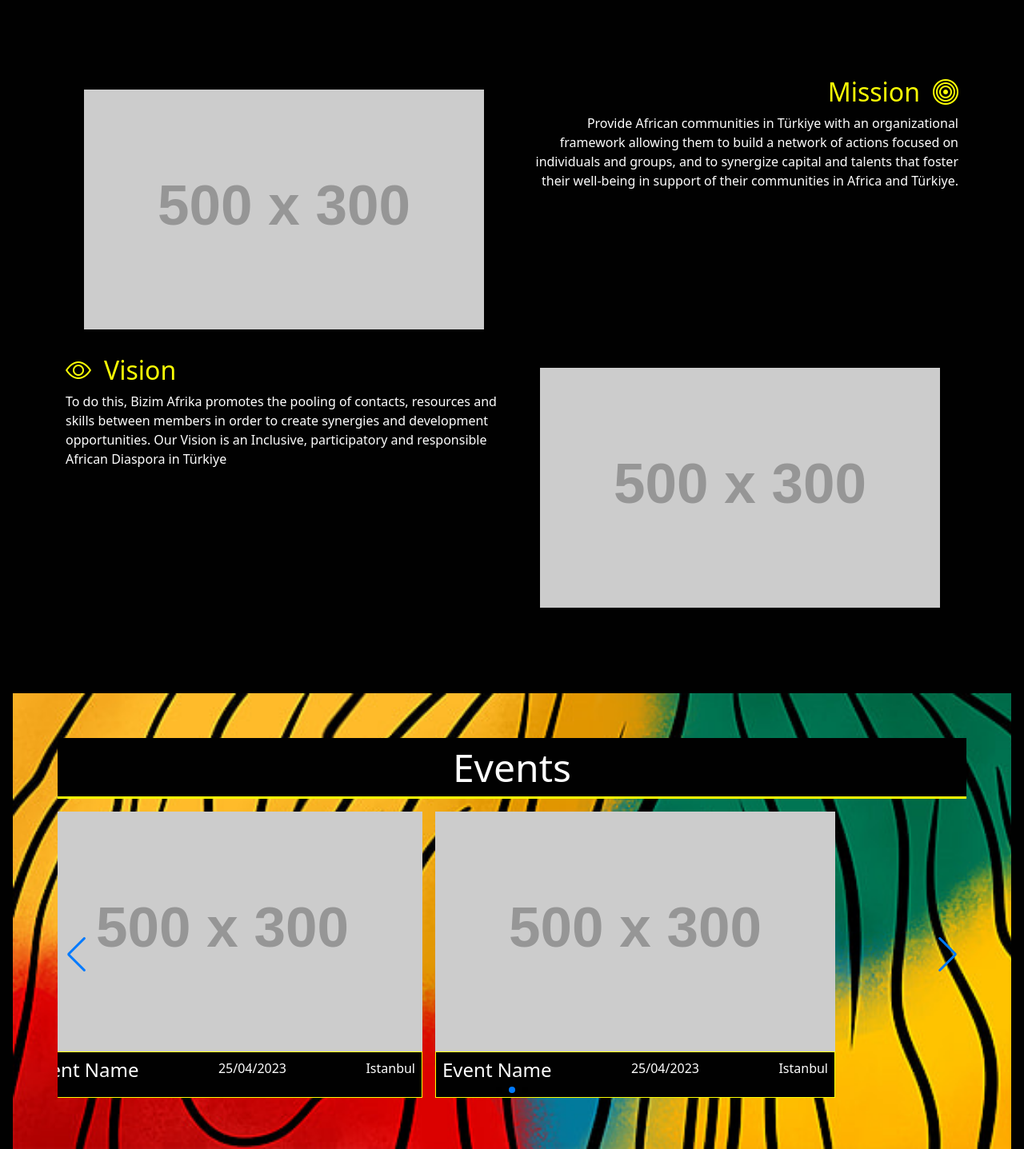
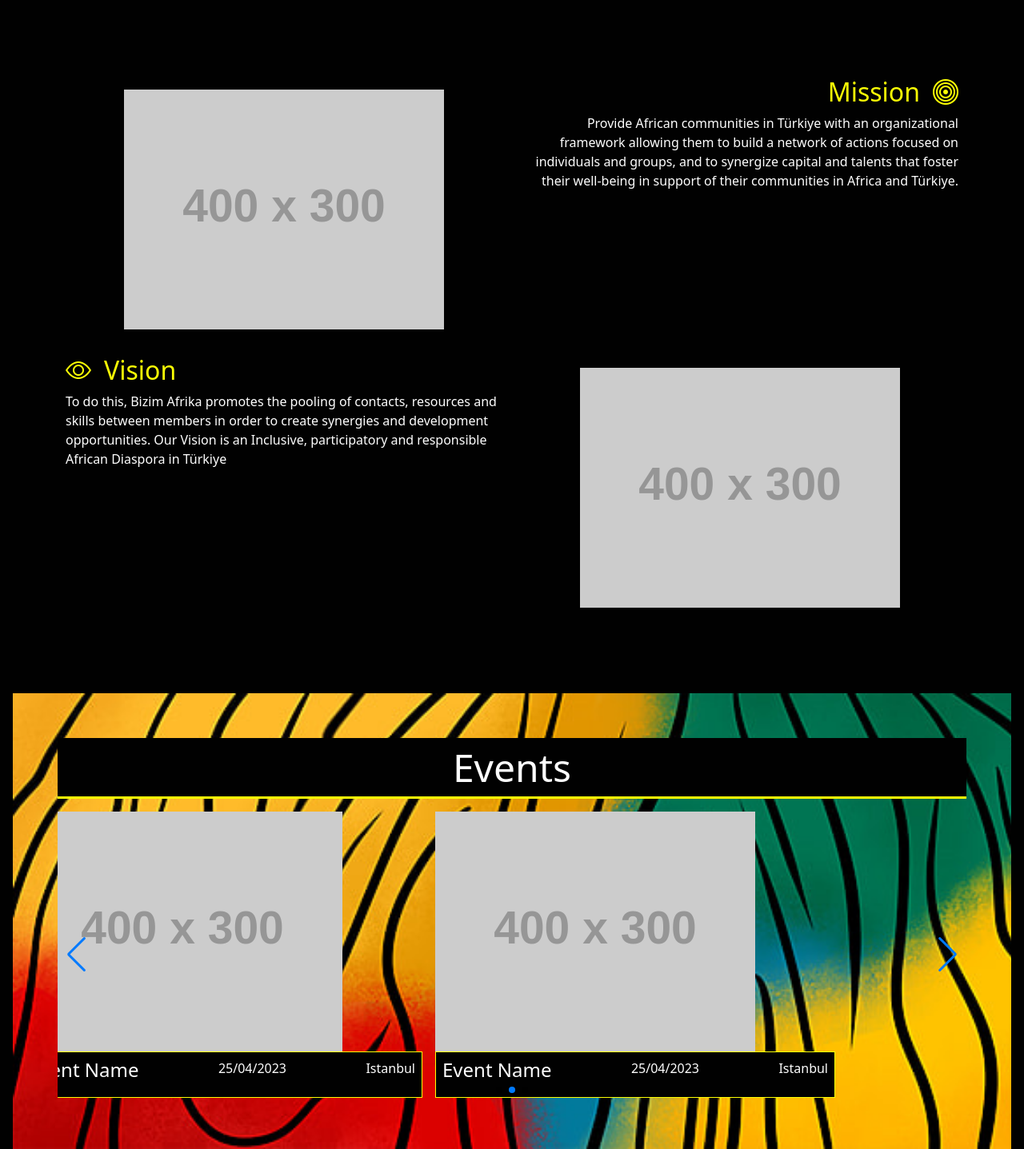
Before and after one commit to solitdio079/bzAfrika, a plain HTML site: page index.html in a window 1280 px wide. Shown: the part 909-2346 px from the top of the page at 80% size. Drawn offline with nearby package versions, Linux system fonts and the light colour scheme; placeholder pictures from the web are drawn by us.

Commit message:
first commit

```diff
--- a/index.html
+++ b/index.html
@@ -74,7 +74,7 @@
                 </div>
 
                 <div class="col-md-6 col-sm-12 p-3  text-center">
-                    <img src="https://placehold.co/500x400" alt="Hero Img">
+                    <img src="https://placehold.co/400x300" alt="Hero Img">
                 </div>
             </div>
 
@@ -121,7 +121,7 @@
         <section class="container  about-us" id="about">
             <div class="row text-center">
                 <div class="col-md-6 col-sm-12 mission-img mb-3">
-                    <img src="https://placehold.co/500x300" alt="Mission Img">
+                    <img src="https://placehold.co/400x300" alt="Mission Img">
                 </div>
                 <div class="col-md-6 col-sm-12 mission-text mb-3">
                     <h2>Mission <i class="bi bi-bullseye"></i> </h2>
@@ -142,7 +142,7 @@
                     </p>
                 </div>
                 <div class="col-md-6 col-sm-12 vision-img mb-3">
-                    <img src="https://placehold.co/500x300" alt="Mission Img">
+                    <img src="https://placehold.co/400x300" alt="Mission Img">
                 </div>
 
             </div>
@@ -158,7 +158,7 @@
                     <!-- Slides -->
 
                     <div class="swiper-slide event">
-                        <img src="https://placehold.co/500x300" class="event-img" alt="event img">
+                        <img src="https://placehold.co/400x300" class="event-img" alt="event img">
                         <div class="event-infos">
                             <h4>Event Name</h4>
                             <p>25/04/2023</p>
@@ -168,7 +168,7 @@
                     </div>
 
                     <div class="swiper-slide event">
-                        <img src="https://placehold.co/500x300" class="event-img" alt="event img">
+                        <img src="https://placehold.co/400x300" class="event-img" alt="event img">
                         <div class="event-infos">
                             <h4>Event Name</h4>
                             <p>25/04/2023</p>
@@ -177,7 +177,7 @@
 
                     </div>
                     <div class="swiper-slide event">
-                        <img src="https://placehold.co/500x300" class="event-img" alt="event img">
+                        <img src="https://placehold.co/400x300" class="event-img" alt="event img">
                         <div class="event-infos">
                             <h4>Event Name</h4>
                             <p>25/04/2023</p>
@@ -287,7 +287,7 @@
                 <div class="col-md-6 col-sm-12 location">
                     <iframe
                         src="https://www.google.com/maps/embed?pb=!1m14!1m12!1m3!1d47871.08847122948!2d33.7615284!3d41.41875535!2m3!1f0!2f0!3f0!3m2!1i1024!2i768!4f13.1!5e0!3m2!1sen!2str!4v1681932158604!5m2!1sen!2str"
-                        width="500" height="500" style="border:0;" allowfullscreen="" loading="lazy"
+                        width="400" height="400" style="border:0;" allowfullscreen="" loading="lazy"
                         referrerpolicy="no-referrer-when-downgrade"></iframe>
                 </div>
             </div>
```
